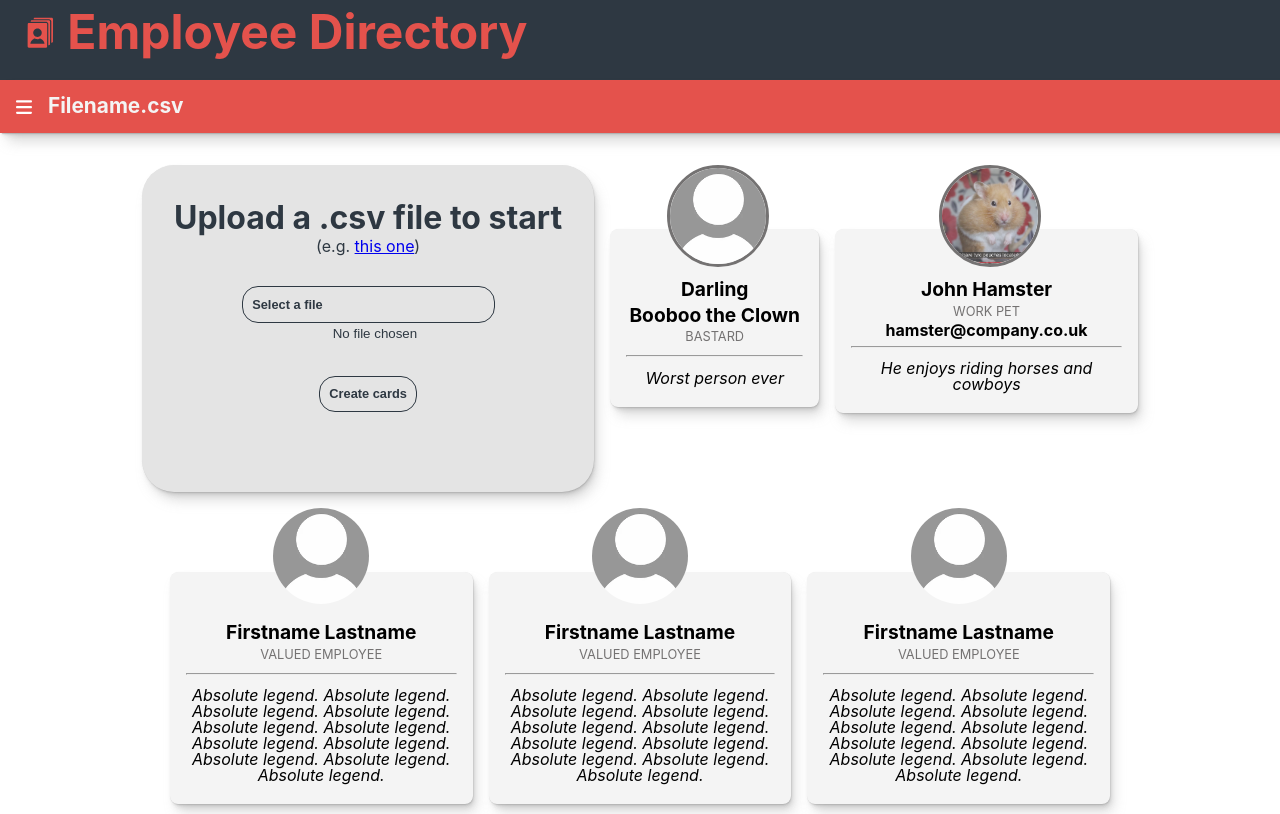
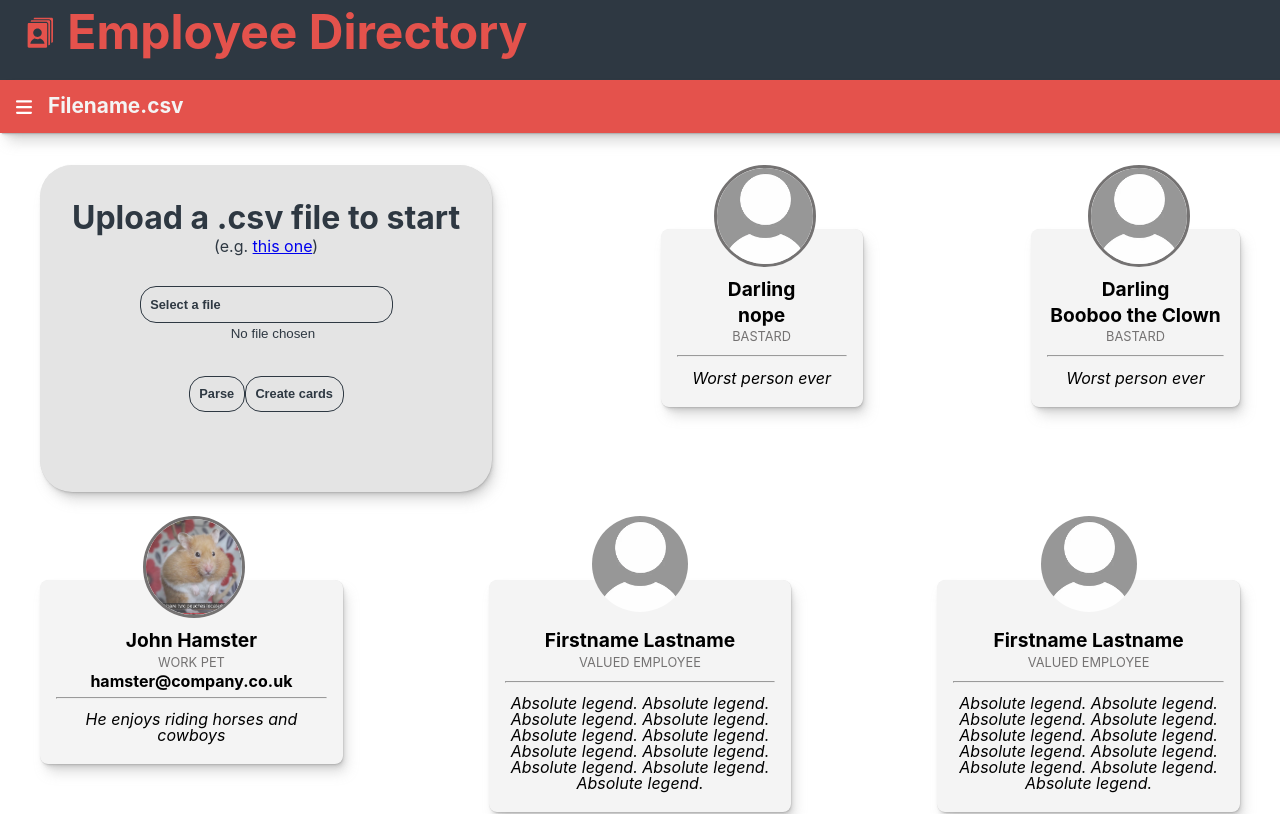
Before and after one commit to Star-Squid/employee-directory, a React (Create React App) app: page / in a window 1280 px wide. Shown: the top 814 px of the page. Built offline with nearby package versions, Linux system fonts and the light colour scheme.

Commit message:
all cards display

```diff
--- a/src/components/CardStyles.module.css
+++ b/src/components/CardStyles.module.css
@@ -9,7 +9,7 @@
   border-radius: 0.5rem;
   box-shadow: var(--shadow);
   background-color: var(--mist);
-  padding: 1rem;
+  padding: 0.5rem;
   color: white;
   font-size: 0.9rem;
 
@@ -44,7 +44,7 @@
   display: grid;
   width: fit-content;
   max-width: 30ch;
-
+min-width: 20ch;
   grid-template-rows: 4rem 2rem auto;
   grid-template-columns: 1fr 6rem 1fr;
 }
--- a/src/components/Desktop.js
+++ b/src/components/Desktop.js
@@ -9,7 +9,7 @@ import UploadImg from "../images/upload.svg";
 // Allowed extensions for input file
 const allowedExtensions = ["csv"];
 
-const Parser = () => {
+const Parser = ({giveAllEmployees}) => {
   //store the parsed data
   const [data, setData] = useState([]);
 
@@ -19,7 +19,7 @@ const Parser = () => {
   // uploaded file
   const [file, setFile] = useState("");
 
-  const [cards, setCards] = useState([]);
+  const [allEmployees, setAllEmployees] = useState([]);
 
   const handleFileChange = (e) => {
     setError("");
@@ -40,6 +40,8 @@ const Parser = () => {
     }
   };
 
+  let allParsedData;
+
   const handleParse = () => {
     if (!file) return setError("Enter a valid file");
 
@@ -49,13 +51,20 @@ const Parser = () => {
     reader.onload = async ({ target }) => {
       const csv = Papa.parse(target.result, { header: true });
       const parsedData = csv?.data;
-      // const columns = Object.keys(parsedData[0]);
+      const columns = Object.keys(parsedData[0]);
       // const row = Object.values(parsedData[1]);
 
-      for (let i = 0; i< parsedData.length; i++){
-        console.log(parsedData[i])
+      console.log("parsedData: ", parsedData )
+      allParsedData = parsedData;
+      console.log(parsedData)
+      setAllEmployees(parsedData)
+      console.log(allEmployees)
+        //THIS IS A JOKE, NOT SUPPOSED TO WORK ?????
+        //HOW DOES IT KNOW TO USE parsedData[i] ????
 
-        setCards([...cards, parsedData[i]])
+
+        //setAllEmployees( ["poop", "bitch"])
+
 
         // setCards([
         //   ...items,
@@ -66,8 +75,9 @@ const Parser = () => {
         // ]);
 
         // <Card/>
-      }
-      console.log("cards :", cards)
+      // }
+
+
       // const log = setData(row);
 
       // for (let i = 0; i< data.length; i++){
@@ -75,10 +85,16 @@ const Parser = () => {
       // }
 
 
-      // setData(columns);
+      setData(parsedData);
     };
     reader.readAsText(file);
+
+
+
+
   };
+
+
 
   return (
     <div className={styles.upload}>
@@ -99,23 +115,127 @@ const Parser = () => {
         />
       </p>
       <div>
+        {/* <button className={styles.button} onClick={() => { handleParse(); giveCards(cards)}}>
+          Create cards
+        </button> */}
         <button className={styles.button} onClick={handleParse}>
+          Parse
+        </button>
+        <button className={styles.button} onClick={event => {giveAllEmployees(data)}}>
           Create cards
         </button>
       </div>
       <div style={{ marginTop: "3rem" }}>
-        {error ? error : data.map((col, idx) => <div key={idx}>{col}</div>)}
+        {/* {error ? error : data.map((col, idx) => <div key={idx}>{col}</div>)} */}
+        {/* {error ? error : data.map(elem => <div key={elem.ID}>{elem.ID}</div>)} */}
+        {error ? error : ""}
       </div>
     </div>
   );
 };
 
 function Desktop() {
+  const [allCards, setAllCards] = useState([]);
+  const giveAllEmployees = (allEmployees) => {
+    setAllCards(allEmployees);
+  };
+
+//   const prepareCards = (() => {
+//     if (allCards.length>0) {
+
+//       return  (
+//       for (let i = 0; i < allCards.length; i++){
+//       <Card
+//       id={allCards[i].ID}
+//         name={allCards[i].FullName}
+//         preferredName={allCards[i].PreferredName}
+//         title={allCards[i].JobTitle}
+//         customTitle={allCards[i].CustomTitle}
+//         department={allCards[i].Department}
+//         description={allCards[i].Description}
+//       email={allCards[i].PrimaryEmail}
+//       location={allCards[i].Location}
+//       team={allCards[i].Team}
+//       subTeam={allCards[i].SubTeam}
+//       isManager= {false}
+//       manager={allCards[i].Manager}
+//       hobby={allCards[i].Hobby}
+//       softwareSkills={allCards[i].SoftwareSkills}
+//       hardSkills={allCards[i].HardSkills}
+//       currentProjects={allCards[i].CurrentProjects}
+//       pastProjects={allCards[i].PastProjects}
+//       hireDate={allCards[i].HireDate}
+//       ></Card>
+//       }
+//       )
+//     }
+// })();
+
   return (
     <>
       <SmoothNavigation></SmoothNavigation>
       <main className={styles.desktop}>
-        <Parser />
+        <Parser giveAllEmployees={giveAllEmployees} />
+        {/* {console.log("Desktop's allCards: ", allCards)} */}
+
+        {allCards.map((card)=>{
+         return (<Card key={card.ID}
+      id={card.ID}
+        name={card.FullName}
+        preferredName={card.PreferredName}
+        title={card.JobTitle}
+        customTitle={card.CustomTitle}
+        department={card.Department}
+        description={card.Description}
+      email={card.PrimaryEmail}
+      location={card.Location}
+      team={card.Team}
+      subTeam={card.SubTeam}
+      isManager= {false}
+      manager={card.Manager}
+      hobby={card.Hobby}
+      softwareSkills={card.SoftwareSkills}
+      hardSkills={card.HardSkills}
+      currentProjects={card.CurrentProjects}
+      pastProjects={card.PastProjects}
+      hireDate={card.HireDate}
+      ></Card>)
+     })}
+
+    {/* for (let i = 0; i < allCards.length; i++){
+      <Card
+      id={allCards[i].ID}
+        name={allCards[i].FullName}
+        preferredName={allCards[i].PreferredName}
+        title={allCards[i].JobTitle}
+        customTitle={allCards[i].CustomTitle}
+        department={allCards[i].Department}
+        description={allCards[i].Description}
+      email={allCards[i].PrimaryEmail}
+      location={allCards[i].Location}
+      team={allCards[i].Team}
+      subTeam={allCards[i].SubTeam}
+      isManager= {false}
+      manager={allCards[i].Manager}
+      hobby={allCards[i].Hobby}
+      softwareSkills={allCards[i].SoftwareSkills}
+      hardSkills={allCards[i].HardSkills}
+      currentProjects={allCards[i].CurrentProjects}
+      pastProjects={allCards[i].PastProjects}
+      hireDate={allCards[i].HireDate}
+      ></Card>
+      } */}
+
+        <Card
+        id={"666"}
+        name={allCards.length>0 ? allCards[0].ID : "nope"}
+        // name={allCards.length>0 ? "there's something" : "nope"}
+        preferredName={"Darling"}
+          title={"Bastard"}
+          department={"Clowning Inc"}
+          isManager={true}
+          description={"Worst person ever"}
+        ></Card>
 
         <Card
         id={"666"}
--- a/src/components/DesktopStyles.module.css
+++ b/src/components/DesktopStyles.module.css
@@ -1,12 +1,12 @@
 @import "../styles/vars.css";
 
 .desktop {
-  padding: 2rem 1rem;
+  padding: 2rem 2.5rem;
   display: flex;
   flex-flow: row wrap;
-  gap: 1rem;
+  gap: 1.5rem;
   min-height: 80vh;
-  justify-content: center;
+  justify-content: space-between;
   align-items: flex-start;
   align-content: stretch;
 }
@@ -93,8 +93,7 @@
   font-weight: bold;
 }
 
-.button:hover,
-.button:active {
+.button:hover {
   background-color: var(--dark);
   color: var(--white);
   box-shadow: var(--shadow);
@@ -103,3 +102,10 @@
 .button:focus {
   box-shadow: var(--shadow);
 }
+
+.button:active {
+  background-color: var(--mist);
+  color: var(--white);
+  box-shadow: var(--shadow);
+  transition: all 250ms ease-in-out;
+}
```
Also changed, not shown: src/external/employee_directory_example.csv.
